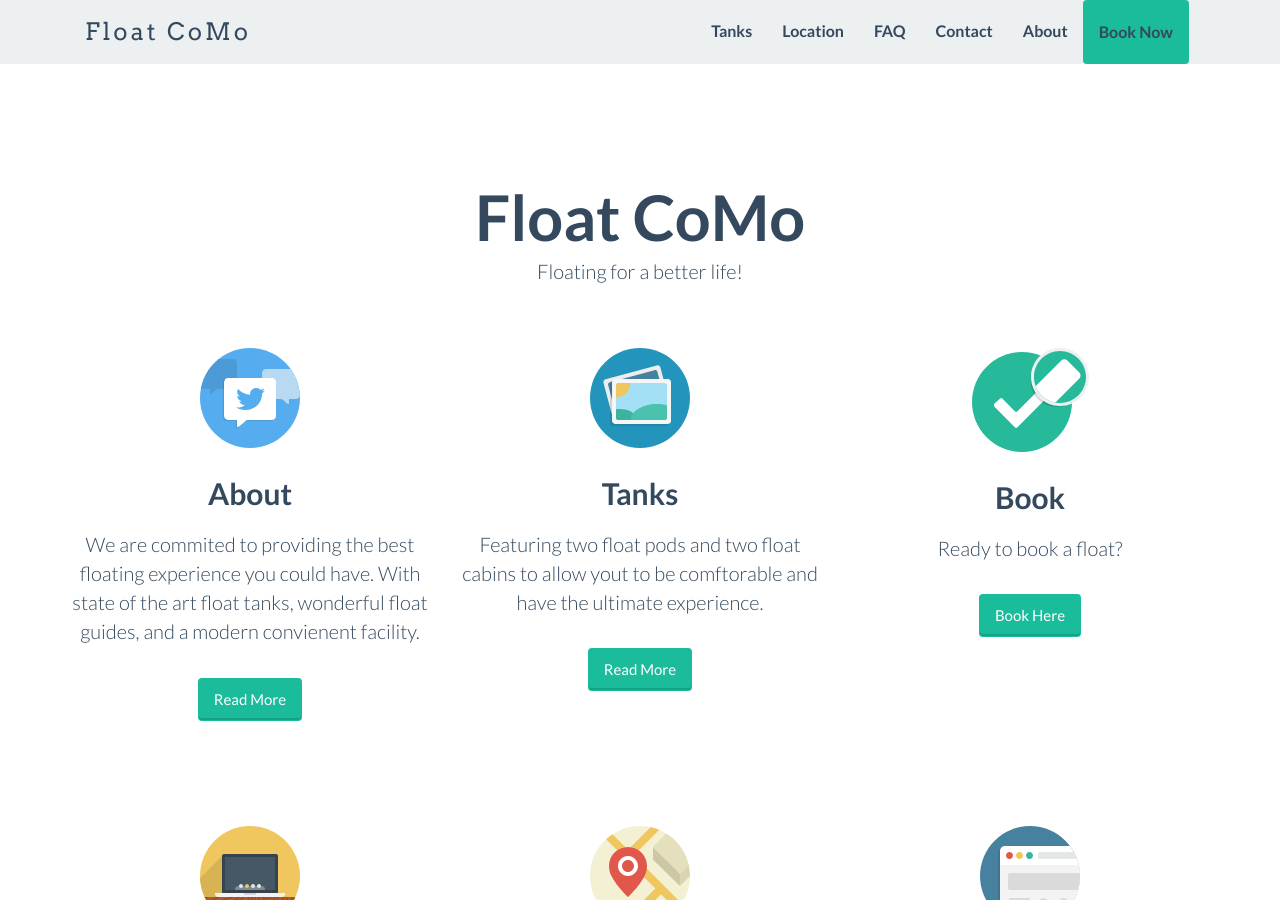
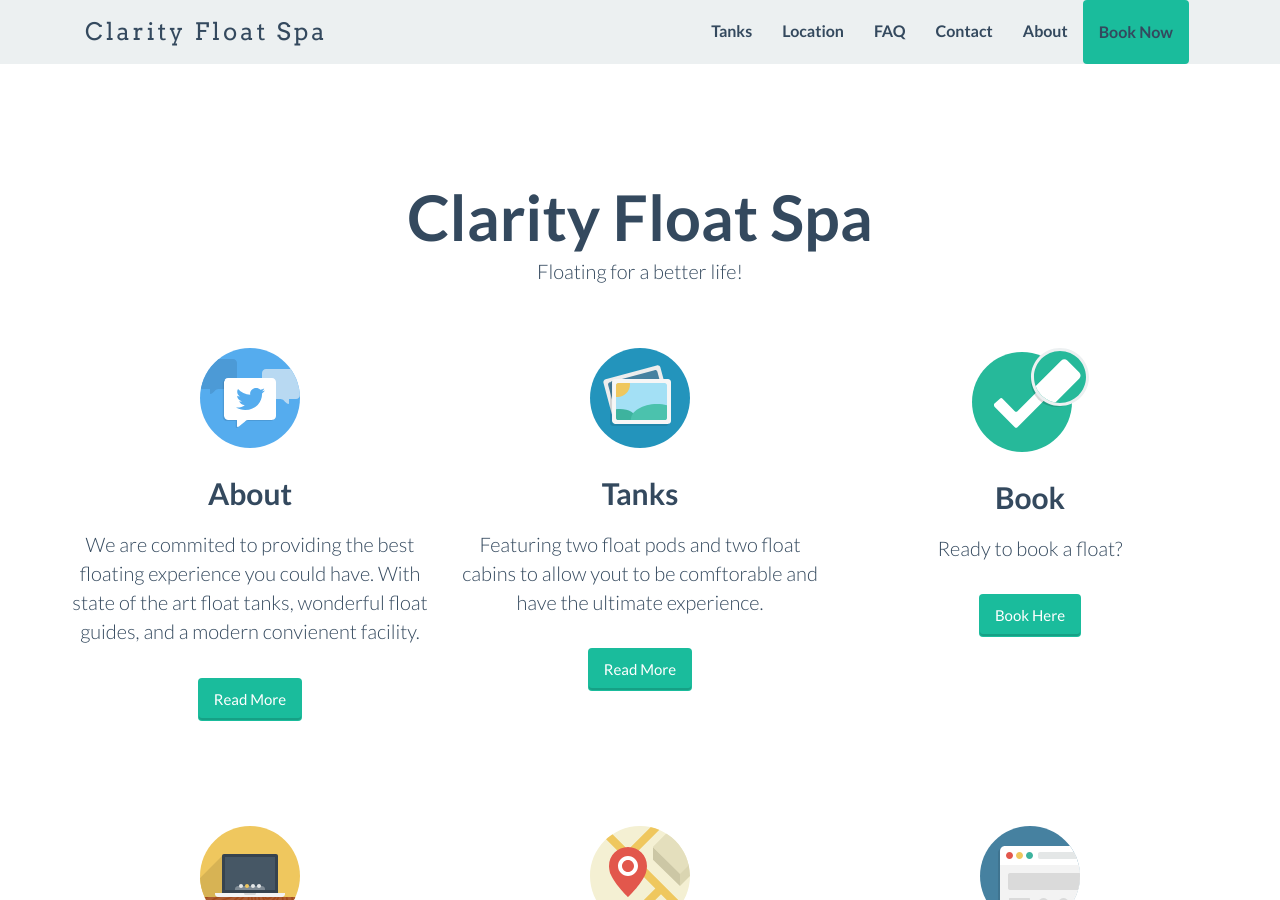
Before and after one commit to FloatCoMo/floatcomo, a Jekyll site: the page index.html, which Jekyll copies as it is, in a window 1280 px wide and 900 px high. Built offline with Jekyll 4.4.1, drawn with Linux system fonts in a browser that asks for light colours.

Commit message:
Updating name

```diff
--- a/index.html
+++ b/index.html
@@ -11,7 +11,7 @@
     <meta name="description" content="Flatfy Free Flat and Responsive HTML5 Template ">
     <meta name="author" content="">
 
-    <title>Float CoMo</title>
+    <title>Clarity Float Spa</title>
 
     <!-- Bootstrap core CSS -->
     <link href="flafy/css/bootstrap.min.css" rel="stylesheet">
@@ -63,7 +63,7 @@
 					<span class="icon-bar"></span>
 					<span class="icon-bar"></span>
 				</button>
-				<a class="navbar-brand" href="#home">Float CoMo</a>
+				<a class="navbar-brand" href="#home">Clarity Float Spa</a>
 			</div>
 
 			<div class="collapse navbar-collapse navbar-right navbar-ex1-collapse">
@@ -86,7 +86,7 @@
 	<div id="whatis" class="content-section-b" style="border-top: 0">
 		<div class="container">
 			<div class="col-md-6 col-md-offset-3 text-center wrap_title">
-				<h2>Float CoMo</h2>
+				<h2>Clarity Float Spa</h2>
 				<p class="lead" style="margin-top:0">Floating for a better life!</p>
 			</div>
 
@@ -438,8 +438,8 @@
 
 					<h3>Social</h3>
 					<li class="social">
-					<a href="http://facebook.com/floatcomo"><i class="fa fa-facebook-square fa-size"> </i></a>
-					<a href="http://twitter.com/floatcomo"><i class="fa  fa-twitter-square fa-size"> </i> </a>
+					<a href="http://facebook.com/clarityfloats"><i class="fa fa-facebook-square fa-size"> </i></a>
+					<a href="http://twitter.com/clarityfloats"><i class="fa  fa-twitter-square fa-size"> </i> </a>
 					<!-- <a href="#"><i class="fa fa-google-plus-square fa-size"> </i></a>
 					<a href="#"><i class="fa fa-flickr fa-size"> </i> </a> -->
 					</li>
```
Also changed, not shown: 1 other file.
